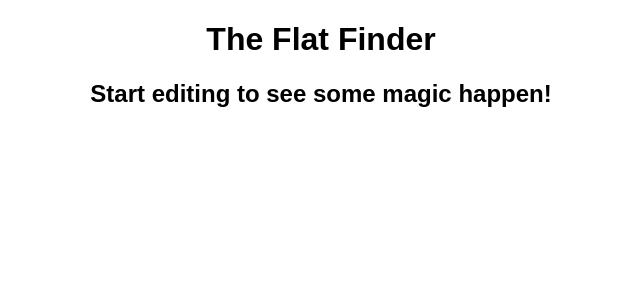
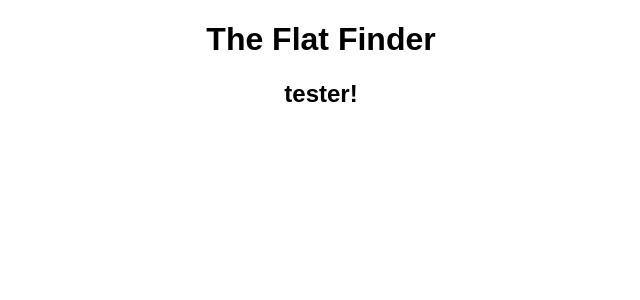
Before and after one commit to hamima27/The-Flat-Finder, a React (Create React App) app: page / in a window 1280 px wide. Shown: the top 300 px of the page, without its empty margins (319-959 px from the left). Built offline with nearby package versions, Linux system fonts and the light colour scheme.

Commit message:
initial commit

```diff
--- a/src/App.js
+++ b/src/App.js
@@ -4,7 +4,7 @@ export default function App() {
   return (
     <div className="App">
       <h1>The Flat Finder</h1>
-      <h2>Start editing to see some magic happen!</h2>
+      <h2>tester!</h2>
     </div>
   );
 }
```
